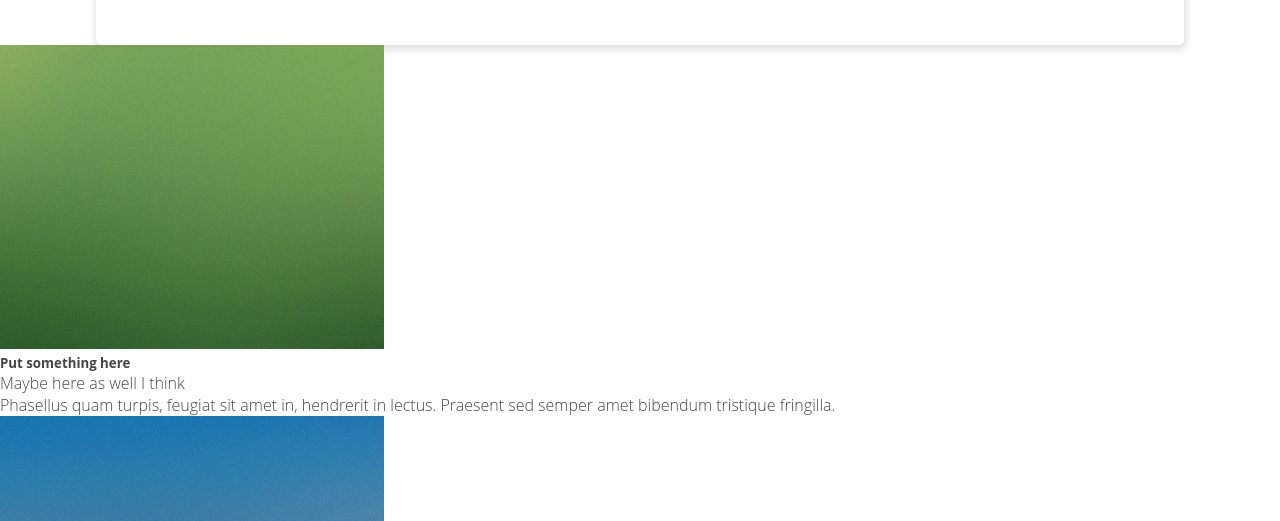
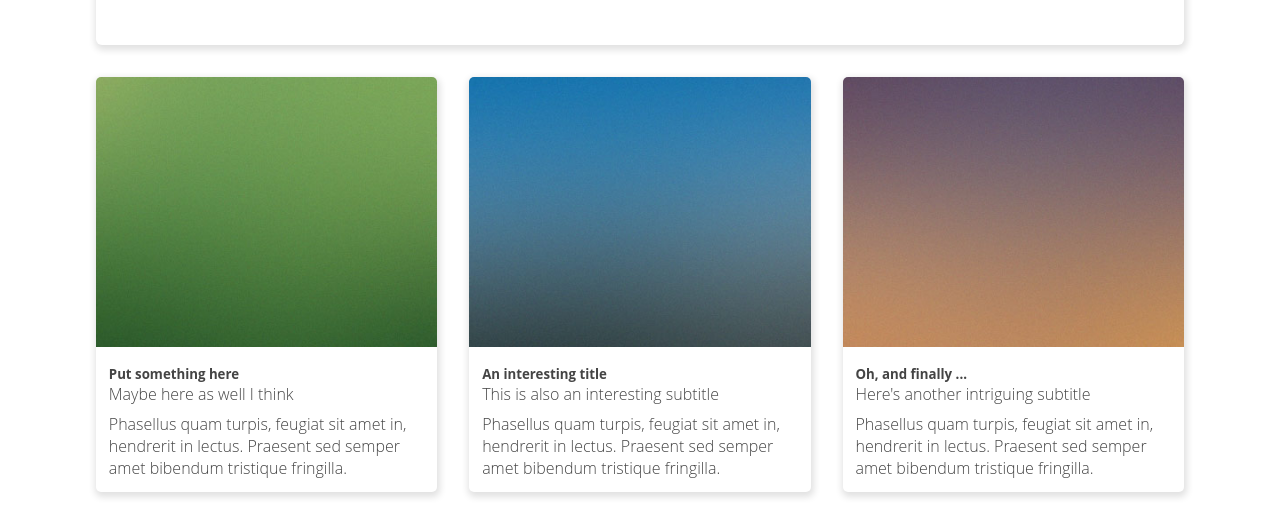
Before and after one commit to StyvenSoft/educational-institution-page, a website: page src/pug/index.pug in a window 1280 px wide. Shown: the part 428-949 px from the top of the page. Drawn offline with nearby package versions, Linux system fonts and the light colour scheme; files that its build step writes are made by us from their sources; files whose address does not match are found by name.

Commit message:
Module styles cards statics

```diff
--- a/src/pug/includes/about.pug
+++ b/src/pug/includes/about.pug
@@ -1,4 +1,4 @@
-.row
+.about__row
     .column__two
         h3.about__section Interesting stuff
         .projects
--- a/src/pug/includes/cards.pug
+++ b/src/pug/includes/cards.pug
@@ -1,23 +1,23 @@
-.card
-    img.card__img(src='./assets/images/pic01.jpg' alt='')
-    .card__body
-        h5.card__body-title Put something here
-        p.card__body-subtitle Maybe here as well I think
-        p.card__body-text
+.cards__section
+    img.cards__img(src='./assets/images/pic01.jpg' alt='')
+    .cards__body
+        h5.cards__body-title Put something here
+        p.cards__body-subtitle Maybe here as well I think
+        p.cards__body-text
             | Phasellus quam turpis, feugiat sit amet in, hendrerit in lectus. Praesent sed semper amet bibendum tristique fringilla.
 
-.card
-    img.card__img(src='./assets/images/pic02.jpg' alt='')
-    .card__body
-        h5.card__body-title An interesting title
-        p.card__body-subtitle This is also an interesting subtitle
-        p.card__body-text
+.cards__section
+    img.cards__img(src='./assets/images/pic02.jpg' alt='')
+    .cards__body
+        h5.cards__body-title An interesting title
+        p.cards__body-subtitle This is also an interesting subtitle
+        p.cards__body-text
             | Phasellus quam turpis, feugiat sit amet in, hendrerit in lectus. Praesent sed semper amet bibendum tristique fringilla.
 
-.card
-    img.card__img(src='./assets/images/pic03.jpg' alt='')
-    .card__body
-        h5.card__body-title Oh, and finally ...
-        p.card__body-subtitle Here's another intriguing subtitle
-        p.card__body-text
+.cards__section
+    img.cards__img(src='./assets/images/pic03.jpg' alt='')
+    .cards__body
+        h5.cards__body-title Oh, and finally ...
+        p.cards__body-subtitle Here's another intriguing subtitle
+        p.cards__body-text
             | Phasellus quam turpis, feugiat sit amet in, hendrerit in lectus. Praesent sed semper amet bibendum tristique fringilla.
--- a/src/scss/main.scss
+++ b/src/scss/main.scss
@@ -8,3 +8,4 @@
 @import 'layout/banner';
 
 @import 'modules/buttons';
+@import 'modules/cards';
--- /dev/null
+++ b/src/scss/modules/_cards.scss
@@ -0,0 +1,30 @@
+section.cards {
+    margin: 2rem 6rem;
+}
+.cards {
+    display: grid;
+    grid-template-columns: 1fr 1fr 1fr;
+    grid-gap: 2rem;
+    background-color: #fff;
+    color: #444;
+
+    &__section {
+        background-color: $white;
+        color: $dark-color;
+        border-radius: 5px;
+        box-shadow: $box-shadow;
+    }
+
+    &__img {
+        width: 100%;
+        border-radius: 5px 5px 0 0;
+    }
+
+    &__body {
+        padding: 0.8rem;
+
+        &-subtitle {
+            margin-bottom: 0.5rem;
+        }
+    }
+}
```
Also changed, not shown: src/scss/modules/_about.scss (added, +8 -0 lines), public/css/main.css, public/index.html.
